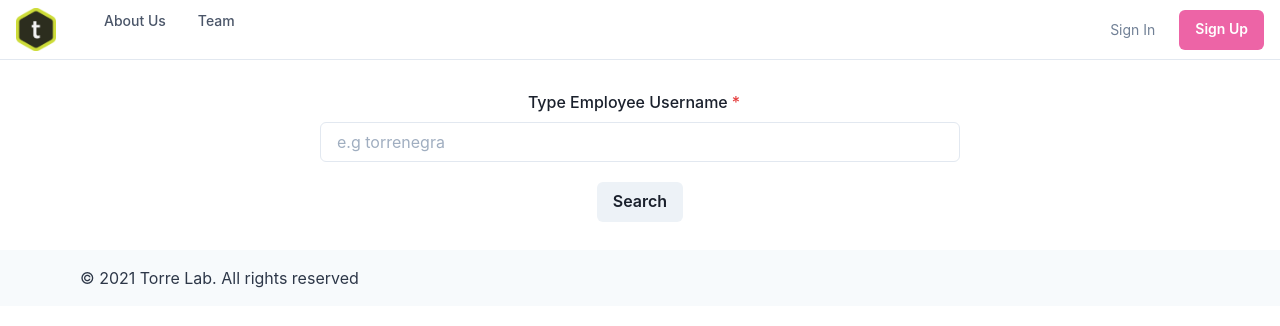
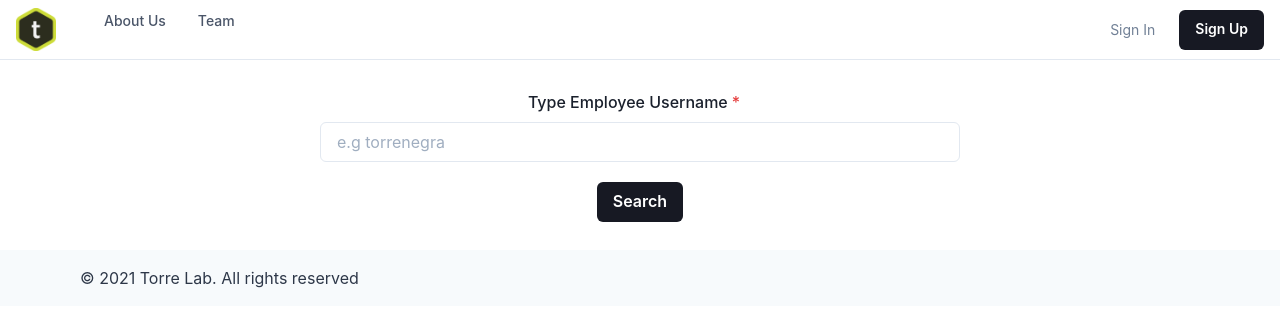
Before and after one commit to PJMantoss/skills-page, a React (Create React App) app: page / in a window 1280 px wide. Shown: the top 326 px of the page. Built offline with nearby package versions, Linux system fonts and the light colour scheme.

Commit message:
update App

```diff
--- a/src/components/Header.js
+++ b/src/components/Header.js
@@ -84,11 +84,13 @@ import {
               fontSize={'sm'}
               fontWeight={600}
               color={'white'}
-              bg={'pink.400'}
+              bg={'gray.900'}
               href={'#'}
               _hover={{
-                bg: 'pink.300',
-              }}>
+                bg: 'lime',
+                color: 'black',
+              }}
+            >
               Sign Up
             </Button>
           </Stack>
--- a/src/components/SearchEmployees.js
+++ b/src/components/SearchEmployees.js
@@ -64,7 +64,18 @@ export default function SearchEmployees(){
                         onChange={(e) => setQuery(e.target.value)}
                         required
                     />
-                    <Button my='5' type='submit'>Search</Button>
+                    <Button
+                        my='5'
+                        type='submit'
+                        bg={'gray.900'}
+                        color={'white'}
+                        _hover={{
+                            bg: 'lime',
+                            color: 'black',
+                          }}
+                    >
+                        Search
+                    </Button>
                 </FormControl>
             </form>
             <Box>
```
Also changed, not shown: 1 other file (tests, documents, lock files or other folders).
